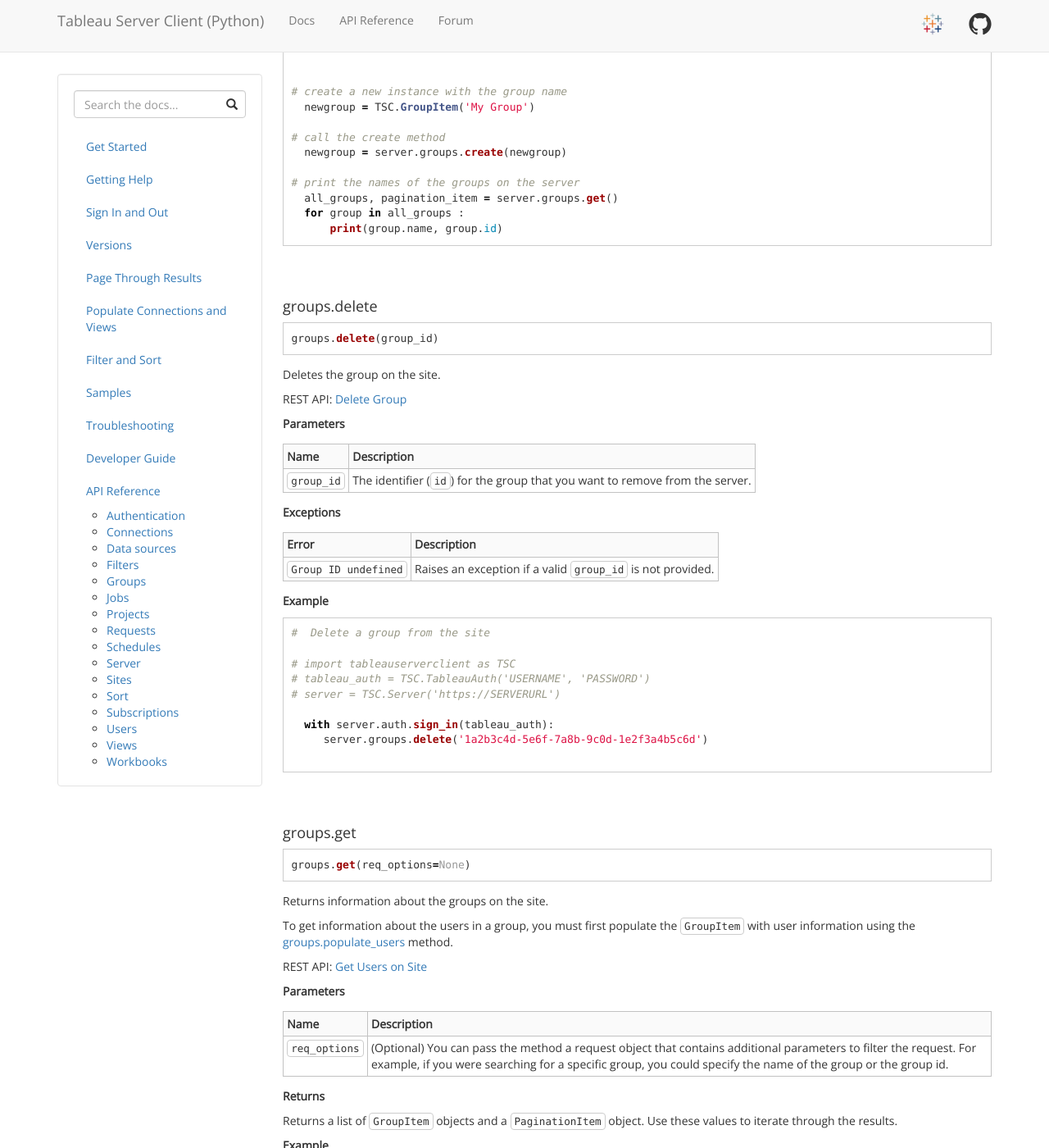
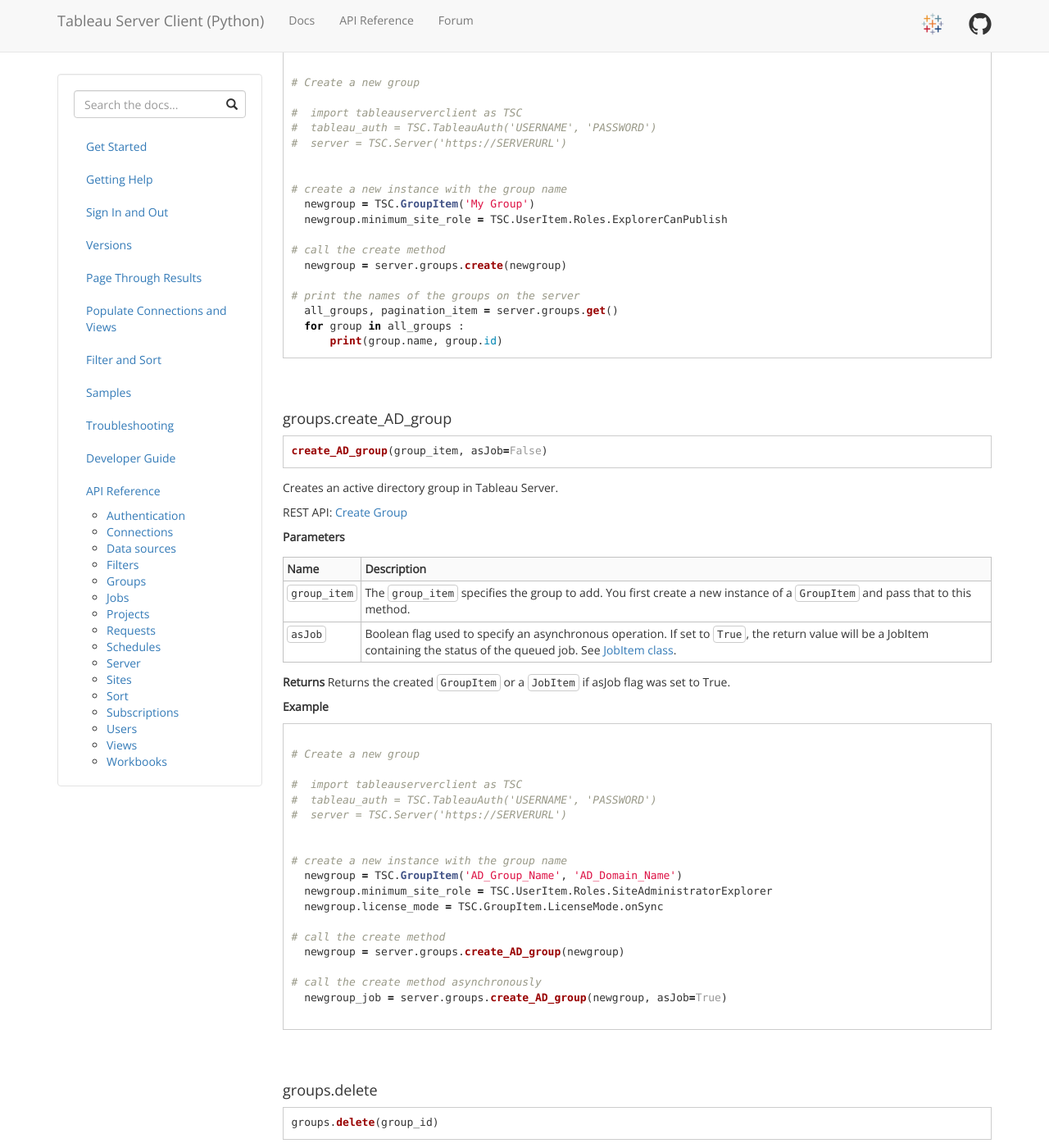
Before and after one commit to tableau/server-client-python, a Jekyll site: the page built from docs/api-ref.md, in a window 1280 px wide and 1400 px high, scrolled down 18661 px. Shown: the whole window at 82% size. Built offline with Jekyll 4.4.1, drawn with Linux system fonts in a browser that asks for light colours; some of the changed text lies outside the part shown.

Commit message:
Adds documentation for groups.create_AD_group (#771)

````diff
--- a/docs/api-ref.md
+++ b/docs/api-ref.md
@@ -812,7 +812,8 @@
 `id` |  The id of the group.
 `users`  |   The list of users (`UserItem`).
 `name` |  The name of the group.  The `name` is required when you create an instance of a group.
-
+`minimum_site_role` | The role to grant users that are added to the group.
+`license_mode` | The mode defining when to apply licenses for group members. When the mode is `onLogin`, a license is granted for each group member when they login to a site. When the mode is `onSync`, a license is granted for group members each time the domain is synced.
 
 
 **Example**
@@ -925,6 +926,7 @@
 
 # create a new instance with the group name
   newgroup = TSC.GroupItem('My Group')
+  newgroup.minimum_site_role = TSC.UserItem.Roles.ExplorerCanPublish
 
 # call the create method
   newgroup = server.groups.create(newgroup)
@@ -933,6 +935,59 @@
   all_groups, pagination_item = server.groups.get()
   for group in all_groups :
       print(group.name, group.id)
+```
+
+<br>
+<br>
+
+#### groups.create_AD_group
+
+```py
+create_AD_group(group_item, asJob=False)
+```
+
+Creates an active directory group in Tableau Server.
+
+
+REST API: [Create Group](https://help.tableau.com/current/api/rest_api/en-us/REST/rest_api_ref.htm#create_group)
+
+
+**Parameters**
+
+Name | Description
+:--- | :---
+`group_item`  |  The `group_item` specifies the group to add. You first create a new instance of a `GroupItem` and pass that to this method.
+`asJob` | Boolean flag used to specify an asynchronous operation. If set to `True`, the return value will be a JobItem containing the status of the queued job. See [JobItem class](#jobitem-class).
+
+
+
+
+**Returns**
+Returns the created `GroupItem` or a `JobItem` if asJob flag was set to True.
+
+
+**Example**
+
+```py
+
+# Create a new group
+
+#  import tableauserverclient as TSC
+#  tableau_auth = TSC.TableauAuth('USERNAME', 'PASSWORD')
+#  server = TSC.Server('https://SERVERURL')
+
+
+# create a new instance with the group name
+  newgroup = TSC.GroupItem('AD_Group_Name', 'AD_Domain_Name')
+  newgroup.minimum_site_role = TSC.UserItem.Roles.SiteAdministratorExplorer
+  newgroup.license_mode = TSC.GroupItem.LicenseMode.onSync
+
+# call the create method
+  newgroup = server.groups.create_AD_group(newgroup)
+
+# call the create method asynchronously
+  newgroup_job = server.groups.create_AD_group(newgroup, asJob=True)
+
 ```
 
 <br>
````
Also changed, not shown: other parts of docs/api-ref.md (+1 -1 lines).
